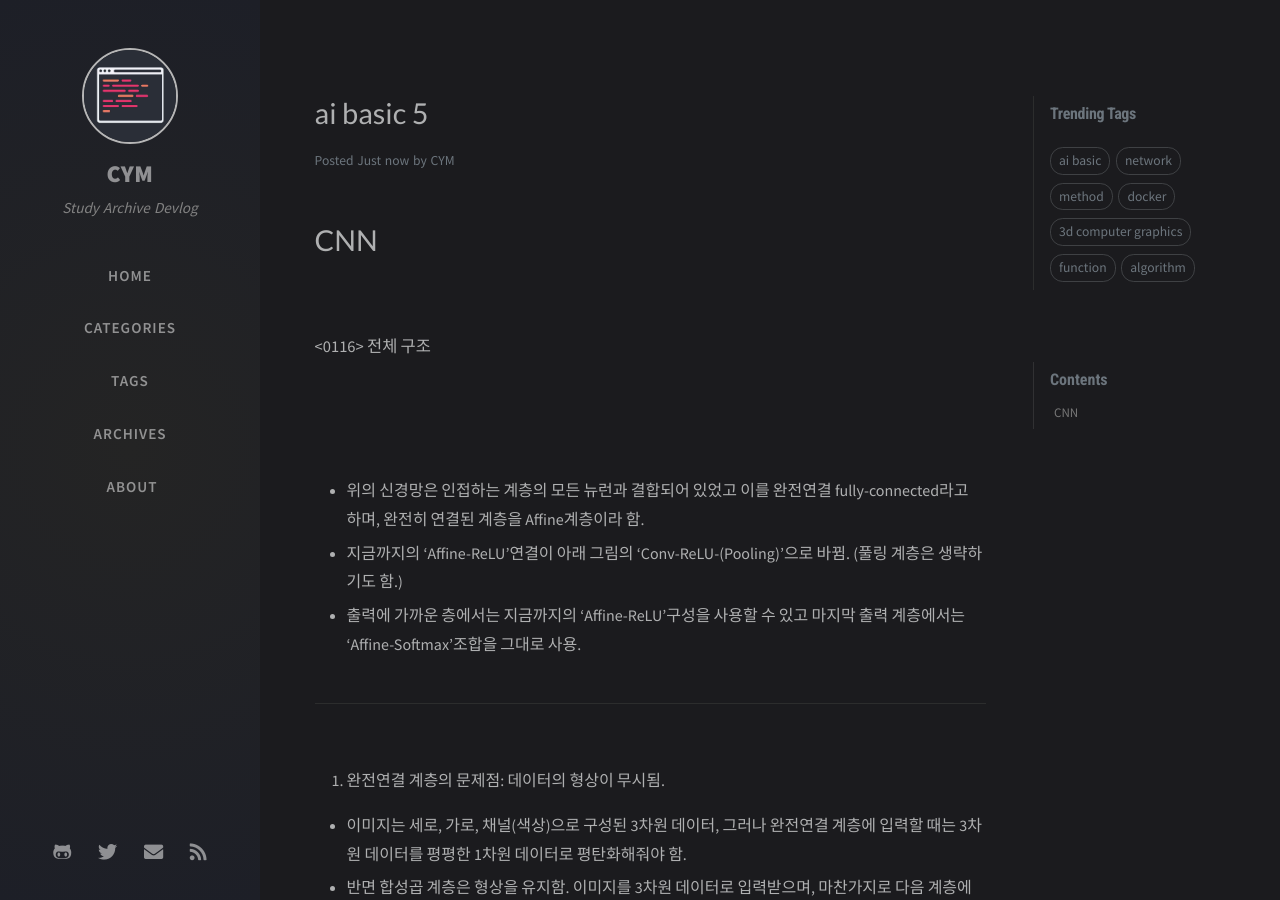
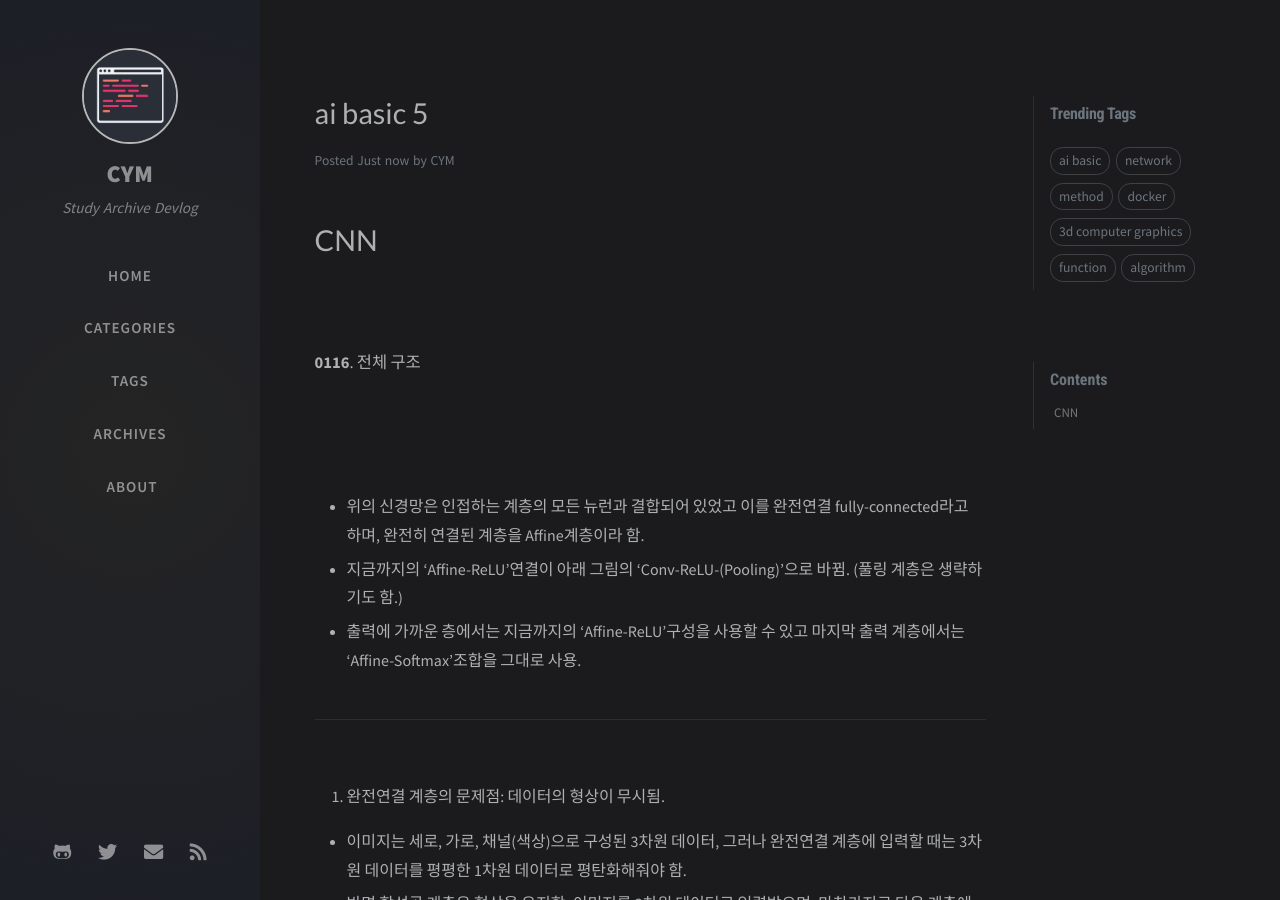
Before and after one commit to cym-2/cym-2.github.io, a Jekyll site: the page built from _posts/2021-01-24-ab5.md, in a window 1280 px wide and 900 px high. Built offline with Jekyll 4.4.1, drawn with Linux system fonts in a browser that asks for light colours; nearby versions of some CDN libraries; comment, search, counter and statistics services are not loaded; some of the changed lines change nothing that is shown.

Commit message:
Update 2021-01-24-ab5.md

```diff
--- a/_posts/2021-01-24-ab5.md
+++ b/_posts/2021-01-24-ab5.md
@@ -9,7 +9,8 @@ tags: [ai basic]
 # CNN
 <br>
 <br>
-<0116> 전체 구조
+
+**0116**. 전체 구조
 
 ![img](https://img1.daumcdn.net/thumb/R1280x0/?scode=mtistory2&fname=https%3A%2F%2Fblog.kakaocdn.net%2Fdn%2FGnNMo%2FbtqCGRZCxFA%2FhYGfgBsQhKU5k8qcke0A3K%2Fimg.png)
 
```
